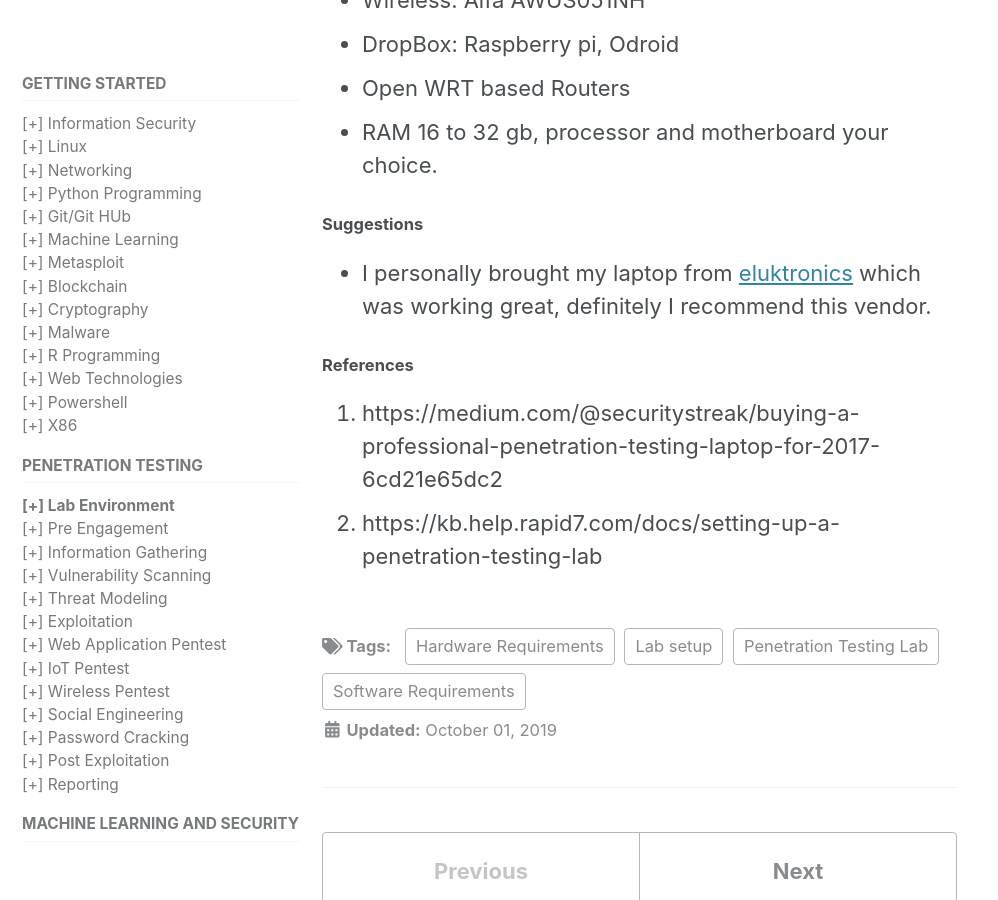
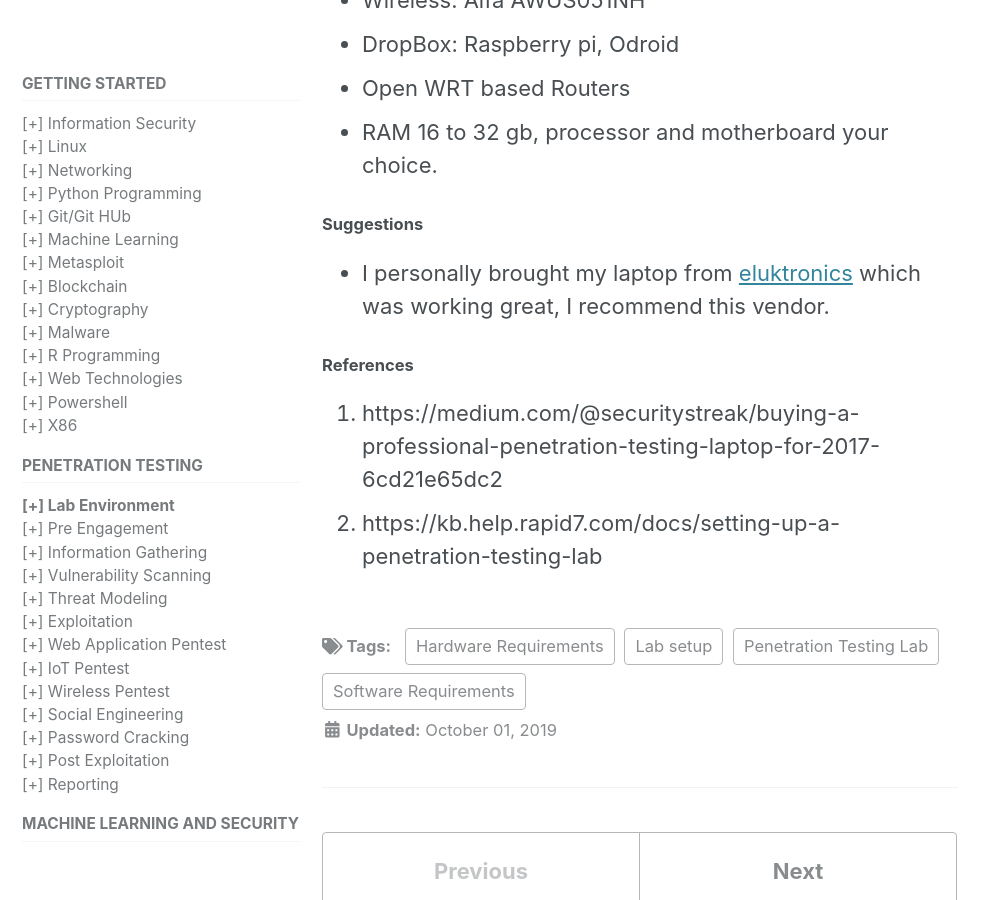
Before and after one commit to mohareti/cyberlab, a Jekyll site: the page built from _pentest/00_Lab.md, in a window 1280 px wide and 900 px high, scrolled down 1353 px. Shown: the whole window, without its empty margins (0-998 px from the left). Built offline with Jekyll 4.4.1, drawn with Linux system fonts in a browser that asks for light colours; cached includes are drawn as plain includes; nearby versions of some CDN libraries.

Commit message:
Update 00_Lab.md

```diff
--- a/_pentest/00_Lab.md
+++ b/_pentest/00_Lab.md
@@ -50,7 +50,7 @@ This my personal lab setup to practice penetration testing and red team scenario
 - RAM 16 to 32 gb, processor and motherboard your choice.
 
 #### Suggestions
-- I personally brought my laptop from [eluktronics](https://www.eluktronics.com) which was working great, definitely I recommend this vendor.
+- I personally brought my laptop from [eluktronics](https://www.eluktronics.com) which was working great, I recommend this vendor.
 
 #### References
 1. https://medium.com/@securitystreak/buying-a-professional-penetration-testing-laptop-for-2017-6cd21e65dc2
```
